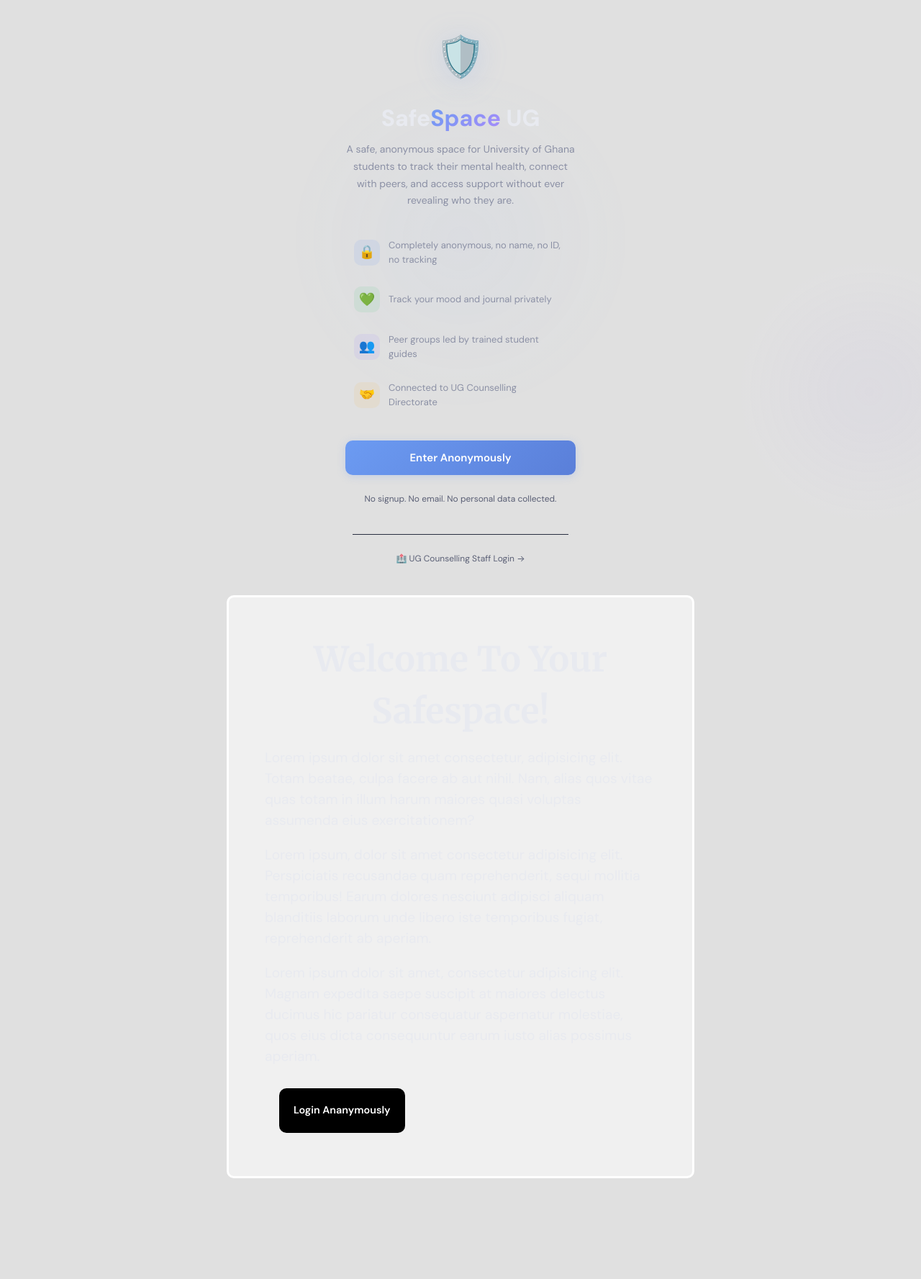
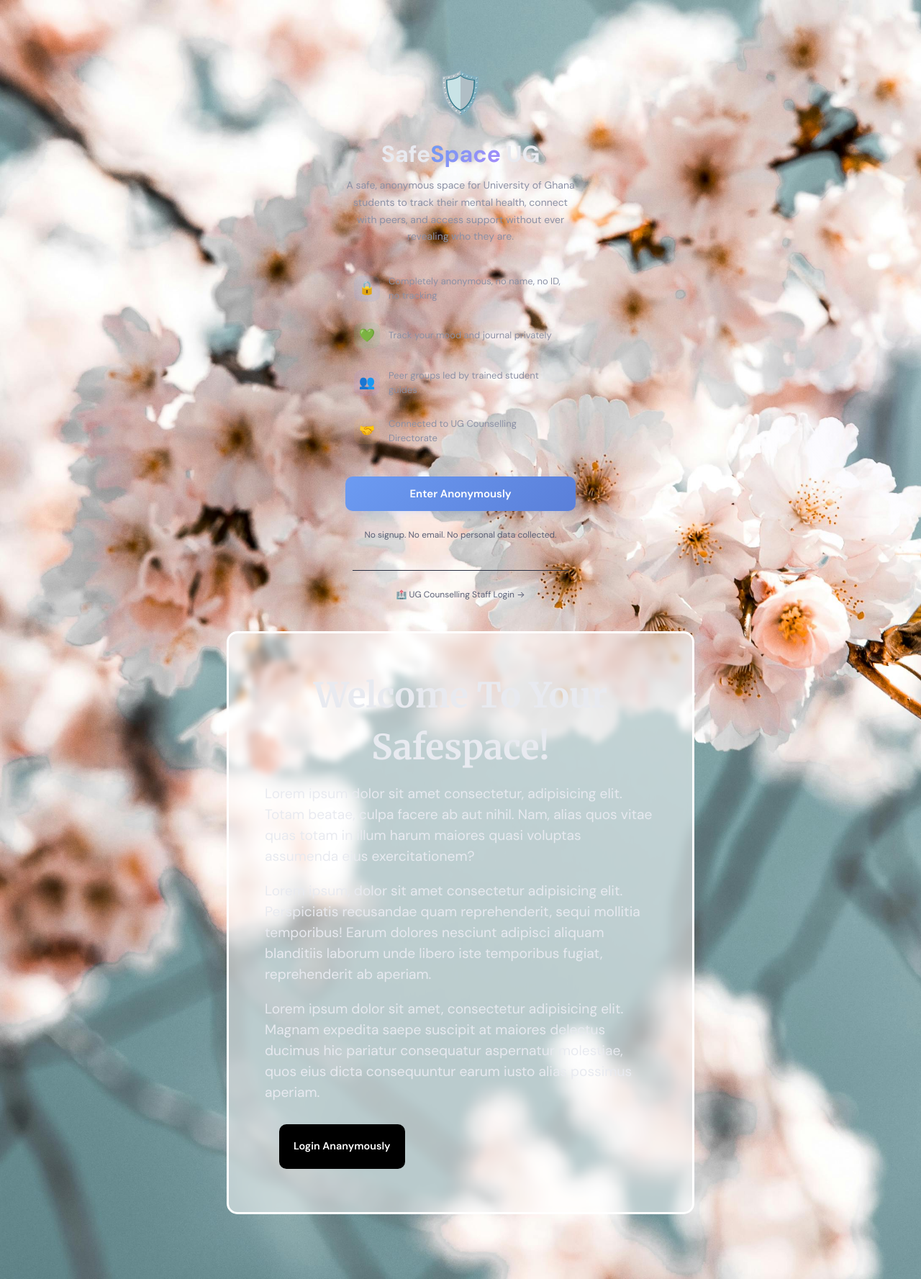
Before and after one commit to sakibumumuni/safespace1_ug, a Flask app: page / in a window 1280 px wide. Shown: the whole page at 72% size. Before the commit the page ends 1637 px from the top, so only its background shows below. Run offline with Flask 3, Linux system fonts and the light colour scheme; parts of the project's set-up code (start-up, migrations or seed data) failed here and were passed over; some libraries are stand-ins or nearby versions.

Commit message:
turns out I styled the wrog thing this whole time

```diff
--- a/templates/base.html
+++ b/templates/base.html
@@ -16,16 +16,19 @@
             box-sizing: border-box;
         }
         body{
-            background-image: url();
-            background-color: rgb(224, 224, 224);
+            background-image: url(/safespace1_ug/templates/bg.jpg);
+            background-size: cover;
+            background-repeat: no-repeat;
+            padding: 50px 0px 90px 0px;
         }
         .page-container{
             max-width: 650px;
             margin: 0 auto;
             padding: 50px 50px;
-            background-color: rgba(255, 255, 255, 0.49);
+            background-color: rgba(255, 255, 255, 0.521);
+            backdrop-filter: blur(5px);
             border: 3px solid white;
-            border-radius: 10px;
+            border-radius: 15px;
         }
         .intro-text h1{
             font-size: 3rem;
```
Also changed, not shown: templates/bg.jpg (added).
